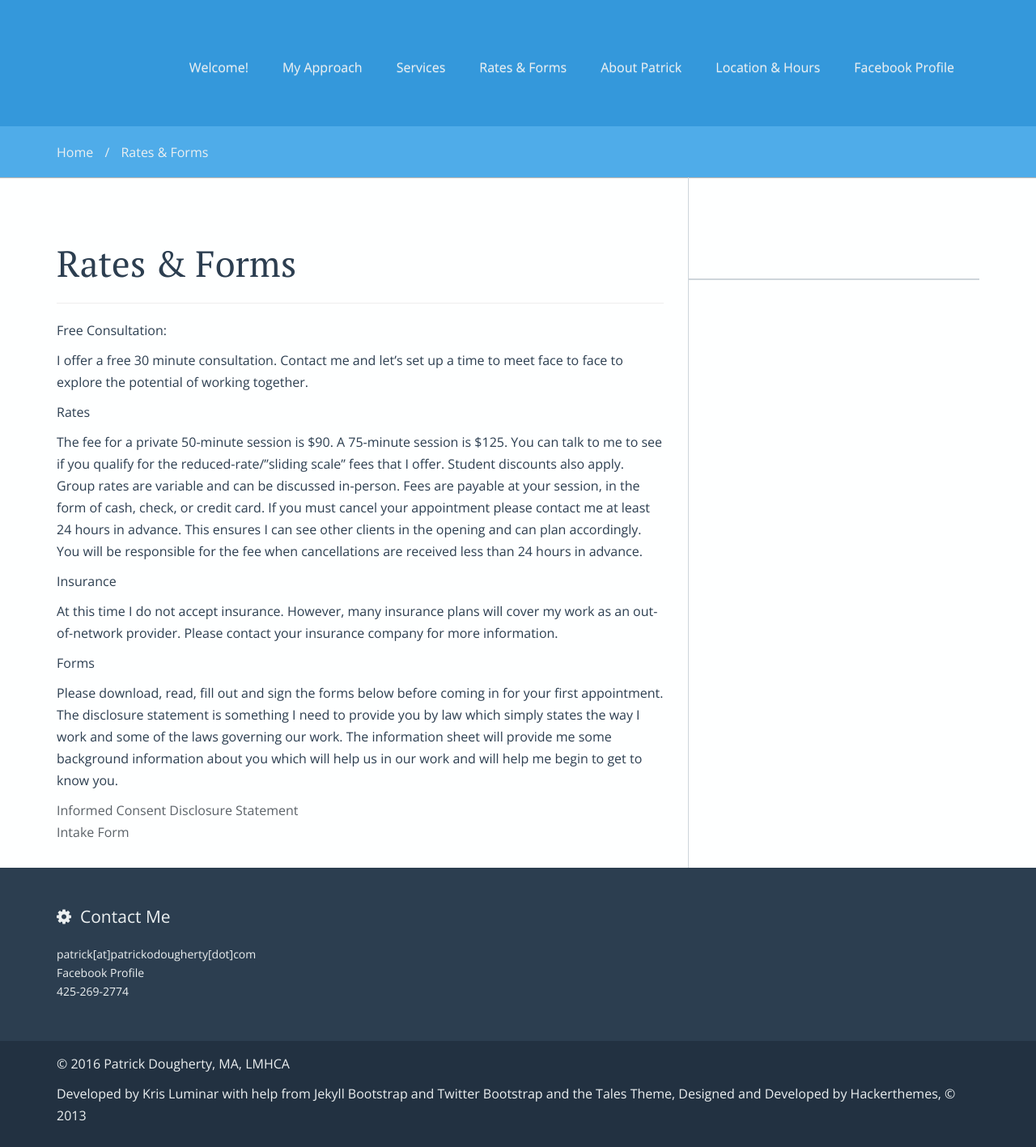
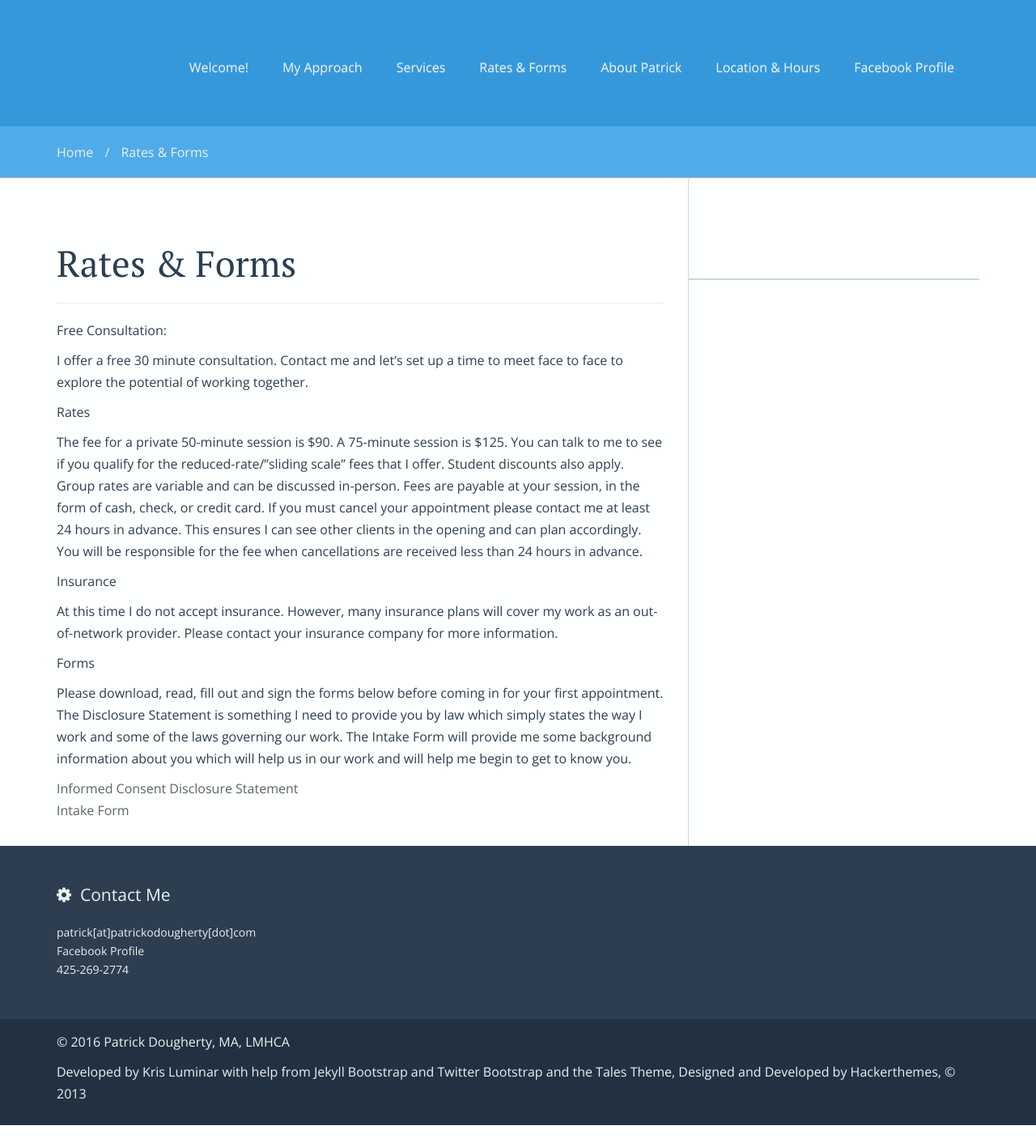
Before and after one commit to Patrick-Dougherty/patrick-dougherty.github.com, a Jekyll site: the page built from rates_and_forms/index.md, in a window 1280 px wide. Shown: the whole page at 81% size. Built offline with Jekyll 4.4.1, drawn with Linux system fonts in a browser that asks for light colours; nearby versions of some CDN libraries; after the commit the page ends 1390 px from its top, so only the background shows below that.

Commit message:
Update index.md

```diff
--- a/rates_and_forms/index.md
+++ b/rates_and_forms/index.md
@@ -23,7 +23,7 @@ At this time I do not accept insurance. However, many insurance plans will cover
 
 Forms
 
-Please download, read, fill out and sign the forms below before coming in for your first appointment. The disclosure statement is something I need to provide you by law which simply states the way I work and some of the laws governing our work. The information sheet will provide me some background information about you which will help us in our work and will help me begin to get to know you.
+Please download, read, fill out and sign the forms below before coming in for your first appointment. The Disclosure Statement is something I need to provide you by law which simply states the way I work and some of the laws governing our work. The Intake Form will provide me some background information about you which will help us in our work and will help me begin to get to know you.
 
 [Informed Consent Disclosure Statement](Patrick Dougherty MA LMHC Informed Consent Disclosure Statement.pdf)<br />
 [Intake Form](Patrick Dougherty MA LMHC Intake Form.pdf)<br />
```
